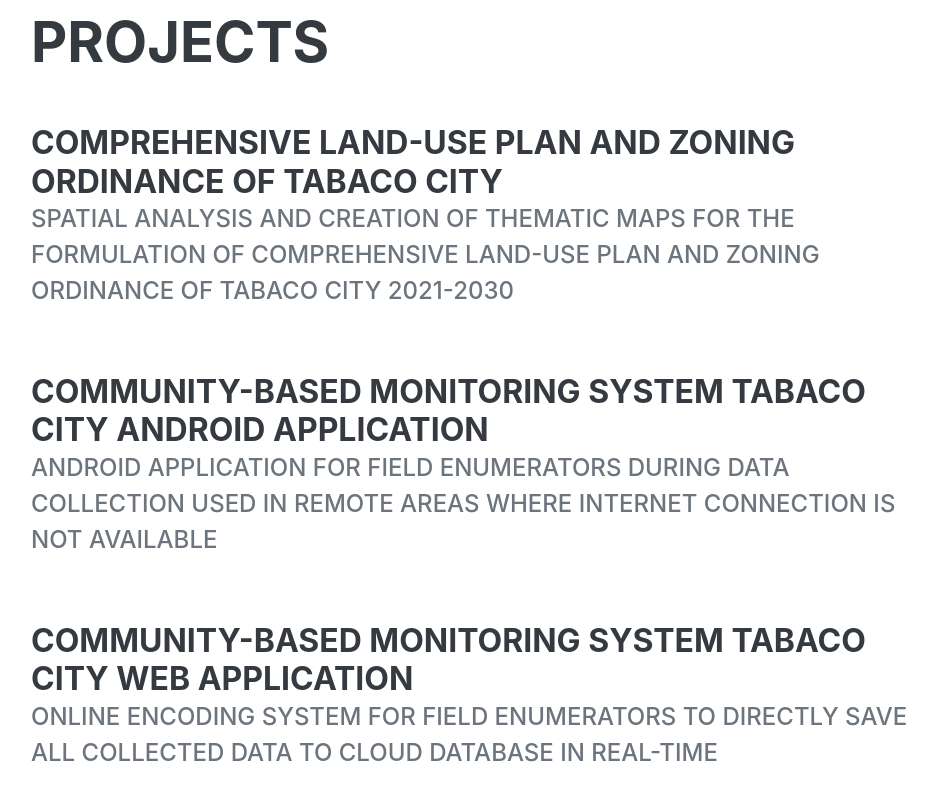
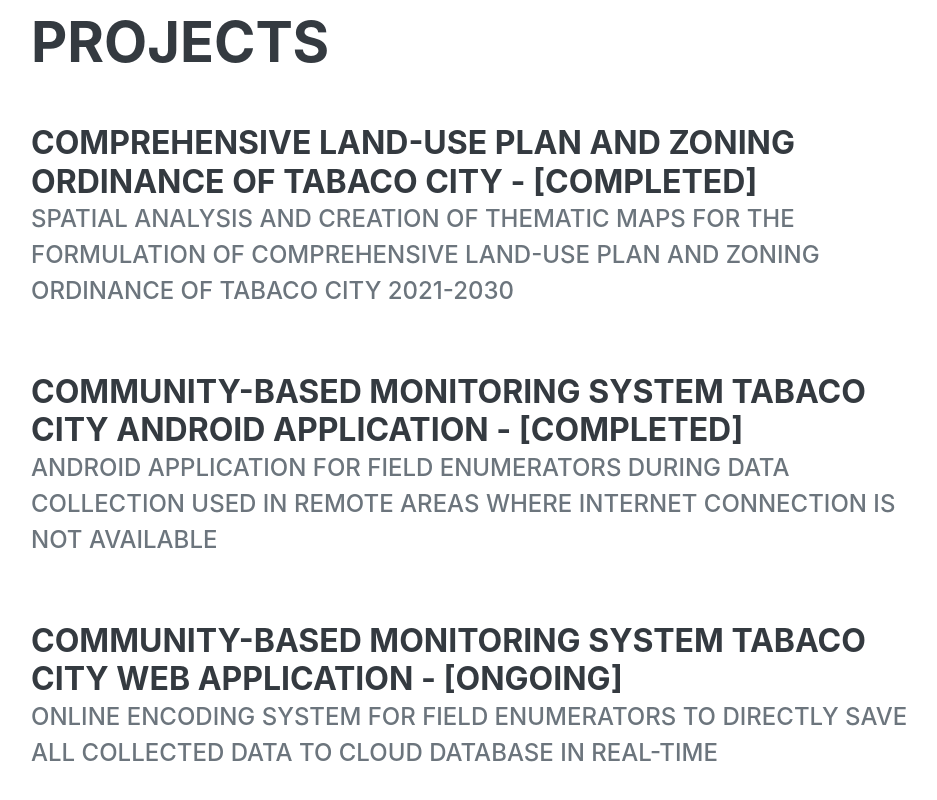
Before and after one commit to Paul-Ocampo/paul-ocampo.github.io, a plain HTML site: page index.html in a window 1280 px wide. Shown: the part 1737-2537 px from the top of the page, without its empty margins (289-1226 px from the left). Drawn offline with nearby package versions, Linux system fonts and the light colour scheme; a web font is replaced by a local one.

Commit message:
Update index.html
Update the projecys section

```diff
--- a/index.html
+++ b/index.html
@@ -88,19 +88,19 @@
                     <h2 class="mb-5">Projects</h2>
                     <div class="d-flex flex-column flex-md-row justify-content-between mb-5">
                         <div class="flex-grow-1">
-                            <h3 class="mb-0">Comprehensive Land-Use Plan and Zoning Ordinance of Tabaco City</h3>
+                            <h3 class="mb-0">Comprehensive Land-Use Plan and Zoning Ordinance of Tabaco City - [Completed]</h3>
                             <div class="subheading mb-3">Spatial Analysis and creation of Thematic Maps for the formulation of Comprehensive Land-Use Plan and Zoning Ordinance of Tabaco City 2021-2030</div>
                         </div>
                     </div>
                     <div class="d-flex flex-column flex-md-row justify-content-between mb-5">
                         <div class="flex-grow-1">
-                            <h3 class="mb-0">Community-Based Monitoring System Tabaco City Android Application</h3>
+                            <h3 class="mb-0">Community-Based Monitoring System Tabaco City Android Application - [Completed]</h3>
                             <div class="subheading mb-3">Android application for field enumerators during data collection used in remote areas where internet connection is not available</div>
                         </div>
                     </div>
                     <div class="d-flex flex-column flex-md-row justify-content-between mb-5">
                         <div class="flex-grow-1">
-                            <h3 class="mb-0">Community-Based Monitoring System Tabaco City Web Application</h3>
+                            <h3 class="mb-0">Community-Based Monitoring System Tabaco City Web Application - [Ongoing]</h3>
                             <div class="subheading mb-3">Online encoding system for field enumerators to directly save all collected data to cloud database in real-time</div>
                         </div>
                     </div>
```
